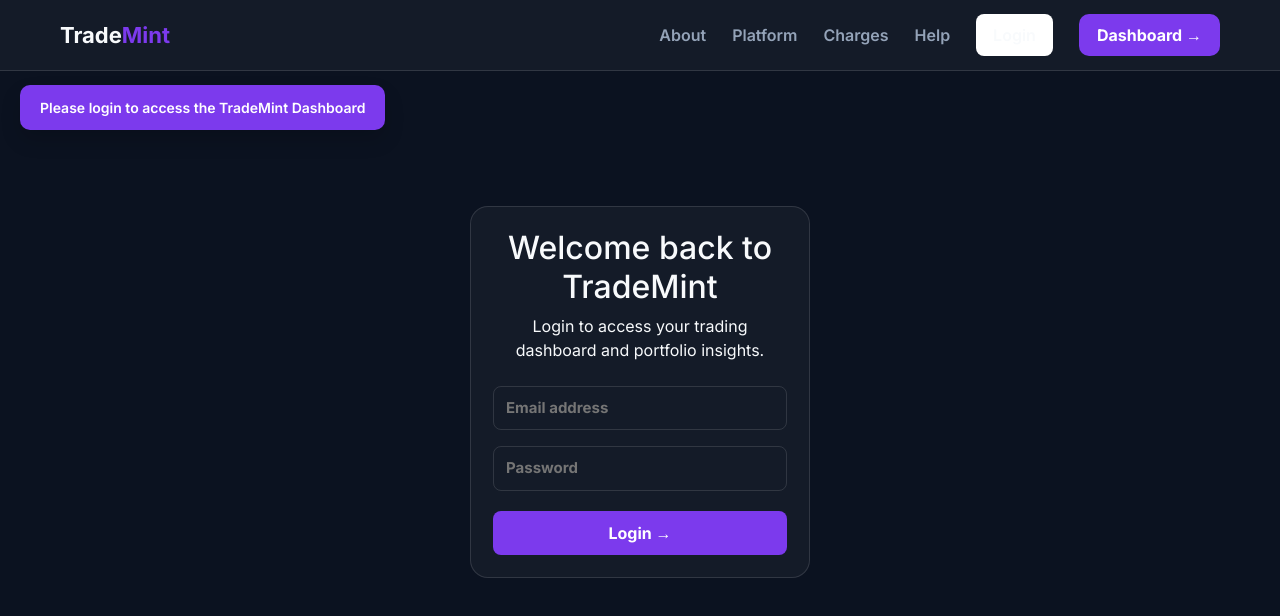
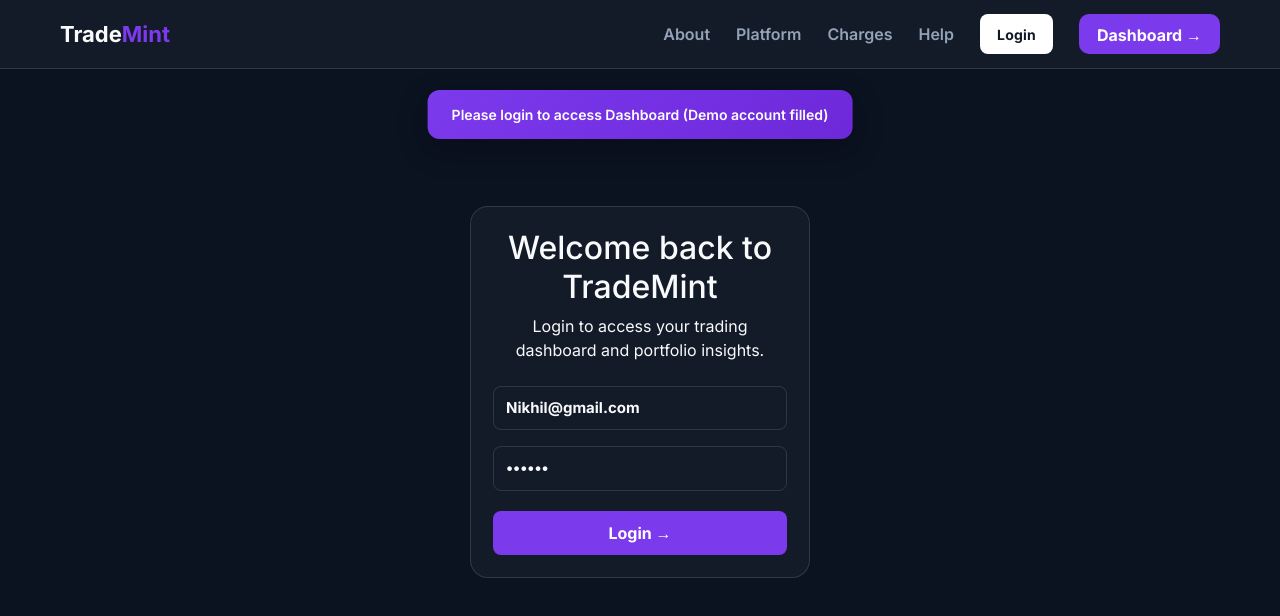
Before and after one commit to Manideepsainell/TradeMint, a React (Create React App) app in the folder dashboard/: page / in a window 1280 px wide. Both pictures are taken after a click on the button "Dashboard →". Shown: the top 616 px of the page. Built offline with nearby package versions, Linux system fonts and the light colour scheme; no server answers.

Commit message:
Improve landing navbar UI and demo login flow

```diff
--- a/dashboard/src/Landing_page/Landing.css
+++ b/dashboard/src/Landing_page/Landing.css
@@ -301,6 +301,7 @@ body {
   background: var(--brand);
   color: white;
   transition: 0.2s ease;
+    height: 40px;
 }
 
 .dashboard-btn:hover {
--- a/dashboard/src/Landing_page/Navbar.css
+++ b/dashboard/src/Landing_page/Navbar.css
@@ -6,18 +6,23 @@
   position: fixed;
   top: 0;
   width: 100%;
-  background: var(--card);
+  background: var(--bg);
   border-bottom: 1px solid var(--border);
-  z-index: 1000;
+  z-index: 9999;              /* ⬅️ Increase layer priority */
 }
 
-.landing-navbar-inner {
-  max-width: 1200px;
-  margin: 0 auto;
-  padding: 14px 20px;
-  display: flex;
-  align-items: center;
-  justify-content: space-between;
+.landing-navbar-inner,
+.landing-links {
+  opacity: 1 !important;
+}
+
+
+/* When user scrolls */
+.navbar-scrolled {
+  background: var(--card);
+  box-shadow: 0 6px 18px rgba(0,0,0,0.15);
+  backdrop-filter: blur(6px);
+  border-bottom: 1px solid var(--border);
 }
 
 /* Brand */
@@ -49,22 +54,42 @@
   color: var(--brand);
 }
 
-/* Login Button (outline style) */
+/* ============================================================
+   ✅ FIX LOGIN BUTTON ONLY (Navbar)
+============================================================ */
+/* ✅ Login Button Final */
 .landing-login-btn {
-  padding: 8px 16px;
-  border-radius: 8px;
+  padding: 9px 16px;
+  border-radius: 10px;
+
+  background: #ffffff !important;
+  color: #111827 !important;  /* ✅ FORCE FIX */
+
+  font-weight: 800 !important;
+  font-size: 14px;
+  letter-spacing: 0.2px;
+
   border: 1px solid var(--border);
-  color: var(--text);
-  font-weight: 600;
-  text-decoration: none;
-  background: white;
+
+  height: 40px;
+  display: inline-flex;
+  align-items: center;
+  justify-content: center;
+
+  cursor: pointer;
   transition: 0.2s ease;
 }
 
 .landing-login-btn:hover {
+  background: var(--brand) !important;
+  color: white !important;
   border-color: var(--brand);
-  color: var(--brand);
 }
+.landing-login-btn:hover {
+  box-shadow: 0 0 12px rgba(124, 58, 237, 0.35);
+}
+
+
 
 /* Logout text button */
 .landing-link-btn {
@@ -99,22 +124,34 @@
 /* Flash Message */
 .landing-flash {
   position: fixed;
-  top: 85px;
-  left: 20px;
-  background: var(--brand);
+  top: 90px;
+  left: 50%;
+  transform: translateX(-50%);
+  background: linear-gradient(135deg, var(--brand), #6d28d9);
   color: white;
-  padding: 12px 20px;
-  border-radius: 10px;
+  padding: 14px 24px;
+  border-radius: 12px;
   font-size: 14px;
   font-weight: 600;
   z-index: 2000;
-  box-shadow: 0 10px 20px rgba(0,0,0,0.15);
+  box-shadow: 0 10px 30px rgba(0,0,0,0.25);
+  animation: fadeSlide 0.4s ease;
+}
+
+@keyframes fadeSlide {
+  from {
+    opacity: 0;
+    transform: translate(-50%, -10px);
+  }
+  to {
+    opacity: 1;
+    transform: translate(-50%, 0);
+  }
 }
 
 /* Mobile */
 @media (max-width: 900px) {
   .landing-links {
-    gap: 14px;
     flex-wrap: wrap;
   }
 
--- a/dashboard/src/Landing_page/Navbar.js
+++ b/dashboard/src/Landing_page/Navbar.js
@@ -1,8 +1,10 @@
-import React, { useContext } from "react";
+import React, { useContext, useEffect, useState } from "react";
 import { Link, useNavigate } from "react-router-dom";
 import axios from "axios";
 import { AuthContext } from "../context/AuthContext";
 import './Navbar.css'
+
+
 function Navbar() {
   const { user, logout, flash, showFlash } = useContext(AuthContext);
   const navigate = useNavigate();
@@ -11,10 +13,39 @@ function Navbar() {
   if (user) {
     navigate("/dashboard");
   } else {
-      showFlash("Please login to access the TradeMint Dashboard");
-      navigate("/login");
+    showFlash("Please login to access Dashboard (Demo account filled)");
+
+    navigate("/login", {
+      state: {
+        demo: true,
+        email: "Nikhil@gmail.com",
+        password: "123456",
+      },
+    });
   }
 };
+
+  const [scrolled, setScrolled] = useState(false);
+
+useEffect(() => {
+  const handleScroll = () => {
+    setScrolled(window.scrollY > 40);
+  };
+
+  window.addEventListener("scroll", handleScroll);
+  return () => window.removeEventListener("scroll", handleScroll);
+}, []);
+
+useEffect(() => {
+  if (flash) {
+    const timer = setTimeout(() => {
+      showFlash("");
+    }, 3000);
+    return () => clearTimeout(timer);
+  }
+}, [flash, showFlash]);
+
+
 
   const handleLogout = async () => {
     try {
@@ -37,7 +68,8 @@ function Navbar() {
       {flash && <div className="landing-flash">{flash}</div>}
 
       {/* ✅ Navbar */}
-      <nav className="landing-navbar">
+    <nav className={`landing-navbar ${scrolled ? "navbar-scrolled" : ""}`}>
+
         <div className="landing-navbar-inner">
           {/* ✅ Brand */}
           <Link className="landing-brand" to="/">
@@ -68,9 +100,18 @@ function Navbar() {
 
             {/* ✅ Auth Button */}
             {!user ? (
-              <Link className="landing-login-btn" to="/login">
+              <Link
+  className="landing-login-btn"
+  to="/login"
+  state={{
+    demo: true,
+    email: "Nikhil@gmail.com",
+    password: "123456",
+  }}
+>
   Login
 </Link>
+
             ) : (
               <button className="landing-link-btn" onClick={handleLogout}>
                 Logout
--- a/dashboard/src/Landing_page/SignUp/Login.js
+++ b/dashboard/src/Landing_page/SignUp/Login.js
@@ -1,13 +1,25 @@
-import React, { useState, useContext } from "react";
+import React, { useState, useContext, useEffect } from "react";
 import api from "../../api/axios";
 
 import { AuthContext } from "../../context/AuthContext";
-import { useNavigate } from "react-router-dom";
+import { useNavigate, useLocation } from "react-router-dom";
 
 function Login() {
   const [form, setForm] = useState({ email: "", password: "" });
+
   const { login } = useContext(AuthContext);
   const navigate = useNavigate();
+  const location = useLocation();
+
+  // ✅ Autofill Demo Credentials
+  useEffect(() => {
+    if (location.state?.demo) {
+      setForm({
+        email: location.state.email,
+        password: location.state.password,
+      });
+    }
+  }, [location]);
 
   const handleSubmit = async (e) => {
     e.preventDefault();
```
Lines whose indentation alone changed are shown as unchanged.
